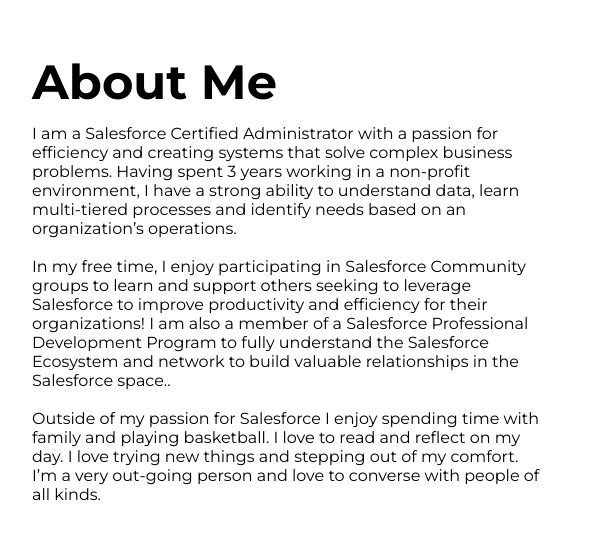
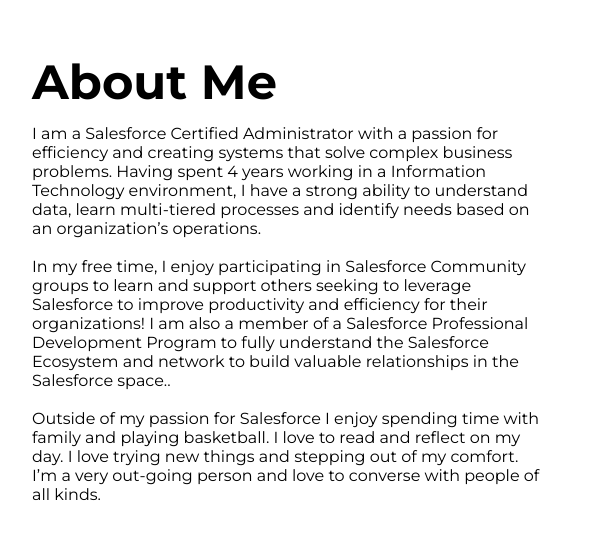
Before and after one commit to knoxnethan/knoxnethan.github.io, a Gatsby site: page / in a window 1280 px wide. Shown: the part 1040-1594 px from the top of the page, 96-691 px from the left. Built offline with nearby package versions, Linux system fonts and the light colour scheme; Gatsby itself is replaced by a stand-in of ours.

Commit message:
Update yourdata.js

```diff
--- a/src/yourdata.js
+++ b/src/yourdata.js
@@ -47,7 +47,7 @@
   // Work Section ------------------------
 
     aboutParaOne:
-    "I am a Salesforce Certified Administrator with a passion for efficiency and creating systems that solve complex business problems. Having spent 3 years working in a non-profit environment, I have a strong ability to understand data, learn multi-tiered processes and identify needs based on an organization’s operations.",
+    "I am a Salesforce Certified Administrator with a passion for efficiency and creating systems that solve complex business problems. Having spent 4 years working in a Information Technology environment, I have a strong ability to understand data, learn multi-tiered processes and identify needs based on an organization’s operations.",
   aboutParaTwo:
     "In my free time, I enjoy participating in Salesforce Community groups to learn and support others seeking to leverage Salesforce to improve productivity and efficiency for their organizations! I am also a member of a Salesforce Professional Development Program to fully understand the Salesforce Ecosystem and network to build valuable relationships in the Salesforce space..",
   aboutParaThree:
```
